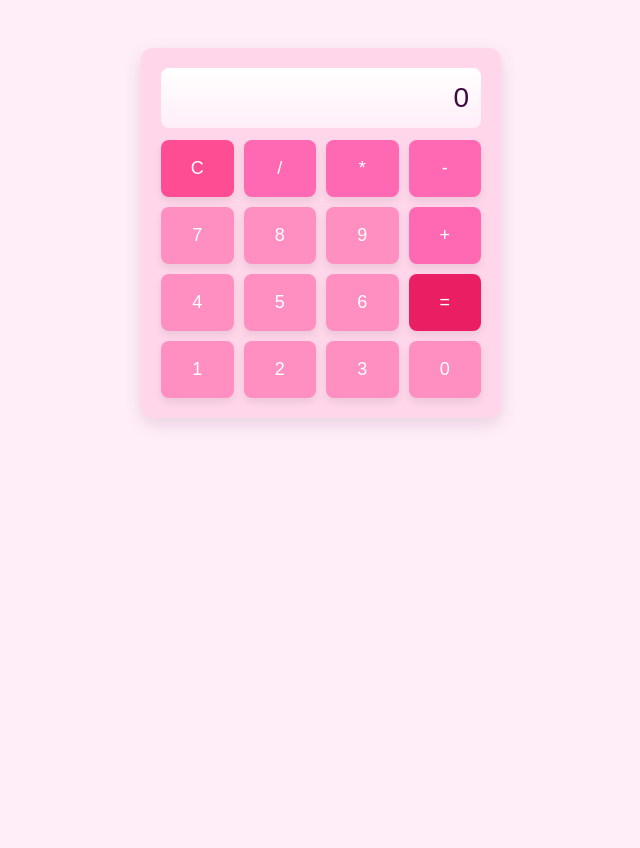
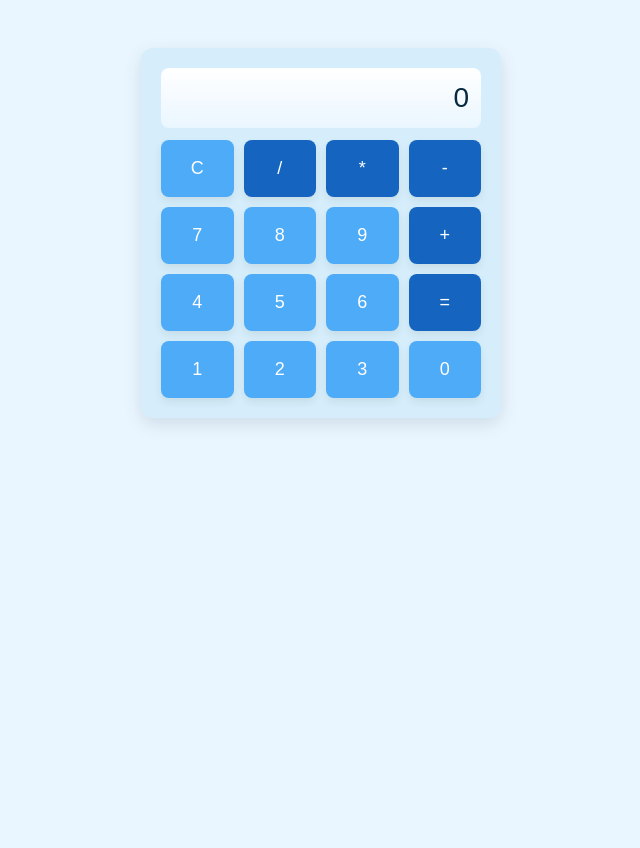
Before and after one commit to gecicidegisken/agentic-development, a Flask app: page / in a window 1280 px wide. Shown: the whole page, without its empty margins (319-959 px from the left). Run offline with Flask 3, Linux system fonts and the light colour scheme.

Commit message:
feat: change calculator theme to blue

```diff
--- a/static/styles.css
+++ b/static/styles.css
@@ -1,22 +1,22 @@
-/* Pink theme calculator styles */
+/* Blue theme calculator styles */
 :root{
-  --bg: #ffeef8;
-  --panel: #ffd6ea;
-  --accent: #ff69b4;
-  --button: #ff8fc1;
-  --text: #3f083f;
+  --bg: #eaf6ff;       /* soft light blue background */
+  --panel: #d6eefb;    /* slightly deeper panel color */
+  --accent: #1565c0;   /* strong blue for operators/primary actions */
+  --button: #4dabf7;   /* main button color */
+  --text: #072a40;     /* dark navy text for contrast */
 }
 
 *{box-sizing:border-box}
 html,body{height:100%;margin:0;font-family:Arial,Helvetica,sans-serif;background:var(--bg);color:var(--text)}
 
-.calculator{max-width:360px;margin:6vh auto;background:var(--panel);padding:20px;border-radius:12px;box-shadow:0 6px 18px rgba(63,8,63,0.12)}
-.display{height:60px;background:linear-gradient(180deg,#fff 0%, #ffeef8 100%);border-radius:8px;padding:12px;font-size:28px;text-align:right;display:flex;align-items:center;justify-content:flex-end;margin-bottom:12px;color:var(--text);overflow:hidden}
+.calculator{max-width:360px;margin:6vh auto;background:var(--panel);padding:20px;border-radius:12px;box-shadow:0 6px 18px rgba(7,42,64,0.12)}
+.display{height:60px;background:linear-gradient(180deg,#fff 0%, var(--bg) 100%);border-radius:8px;padding:12px;font-size:28px;text-align:right;display:flex;align-items:center;justify-content:flex-end;margin-bottom:12px;color:var(--text);overflow:hidden}
 .keys{display:grid;grid-template-columns:repeat(4,1fr);gap:10px}
 .btn{background:var(--button);border:none;padding:18px;border-radius:8px;font-size:18px;color:white;cursor:pointer;box-shadow:0 4px 8px rgba(0,0,0,0.08)}
 .btn[data-action="op"]{background:var(--accent)}
-.btn[data-action="equals"]{background:#e91e63}
-.btn[data-action="clear"]{background:#ff4d94}
+.btn[data-action="equals"]{background:var(--accent)}
+.btn[data-action="clear"]{background:var(--button)}
 
 @media (max-width:420px){
   .calculator{margin:4vh 12px}
--- a/templates/index.html
+++ b/templates/index.html
@@ -3,7 +3,7 @@
 <head>
   <meta charset="utf-8">
   <meta name="viewport" content="width=device-width, initial-scale=1">
-  <title>Pink Calculator</title>
+  <title>Blue Calculator</title>
   <link rel="stylesheet" href="/static/styles.css">
 </head>
 <body>
```
Also changed, not shown: README.md.
